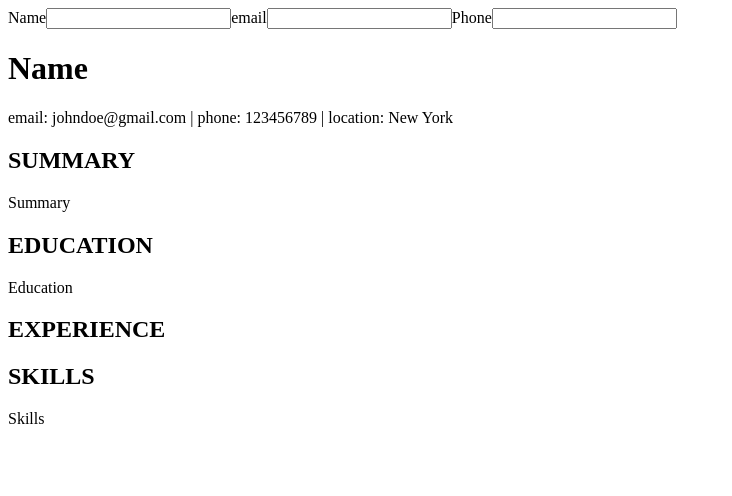
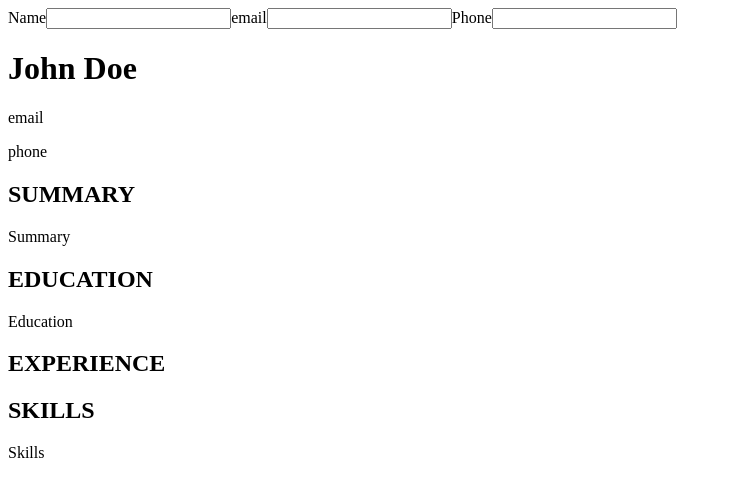
Before and after one commit to samiam120/Resume-Generator, a React (Vite) app: page / in a window 1280 px wide. Shown: the top 496 px of the page, without its empty margins (0-732 px from the left). Built offline with nearby package versions, Linux system fonts and the light colour scheme.

Commit message:
general info structure

```diff
--- a/src/GeneralInfo.jsx
+++ b/src/GeneralInfo.jsx
@@ -1,8 +1,12 @@
-export function GeneralInfo(){
+
+export function GeneralInfo(props){
     return(
         <div className="general-info">
-            <h1>Name</h1>
-            <p>email: johndoe@gmail.com | phone: 123456789 | location: New York</p>
+            <h1>{props.name ? props.name : "John Doe"}</h1>
+            <div className="contact-info">
+                <p>{props.email ? props.email : "email"}</p>
+                <p>{props.phone ? props.phone : "phone"}</p>
+            </div>
         </div>
     )
 }
```
